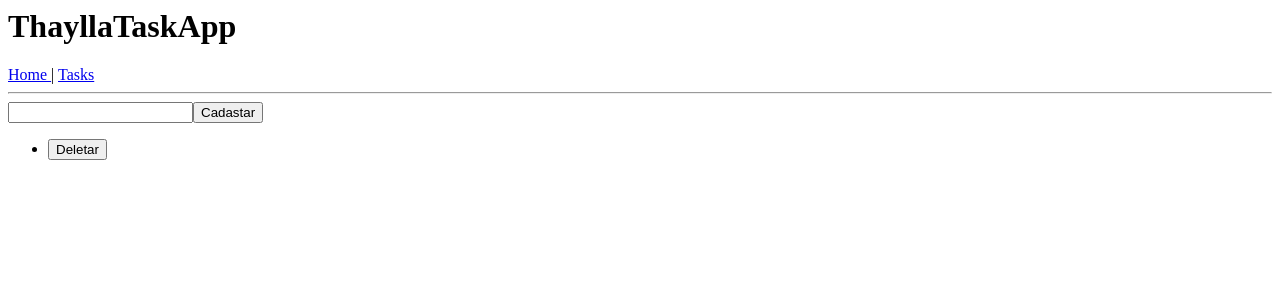
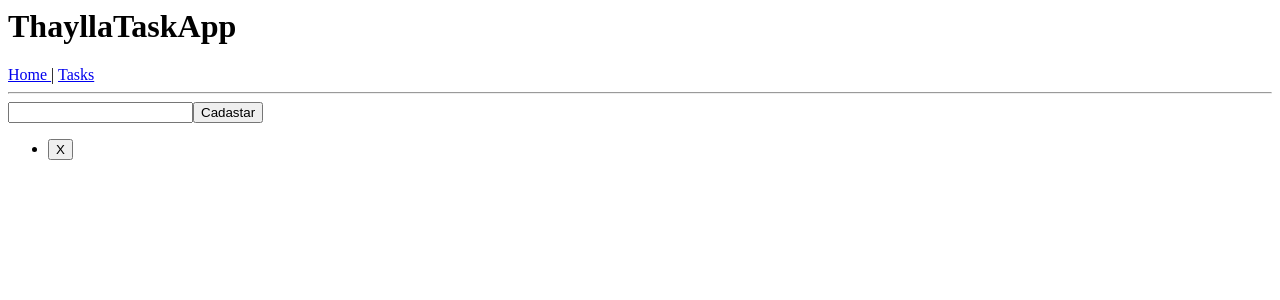
Before and after one commit to thayllaa/A2_Angular, an Angular app: page /tasks in a window 1280 px wide. Both pictures are taken after a click on the button "Cadastar". Shown: the top 300 px of the page. Built offline with nearby package versions, Linux system fonts and the light colour scheme.

Commit message:
1 file modified

```diff
--- a/src/app/thaylla-tasks/thaylla-tasks.component.html
+++ b/src/app/thaylla-tasks/thaylla-tasks.component.html
@@ -3,6 +3,6 @@
 
 <ul>
   <li *ngFor="let task of listarTarefas(); index as i">
-    {{ task }} <button (click)="removerTarefa(i)">Deletar</button>
+    {{ task }} <button (click)="removerTarefa(i)"> X </button>
   </li>
 </ul>
```
